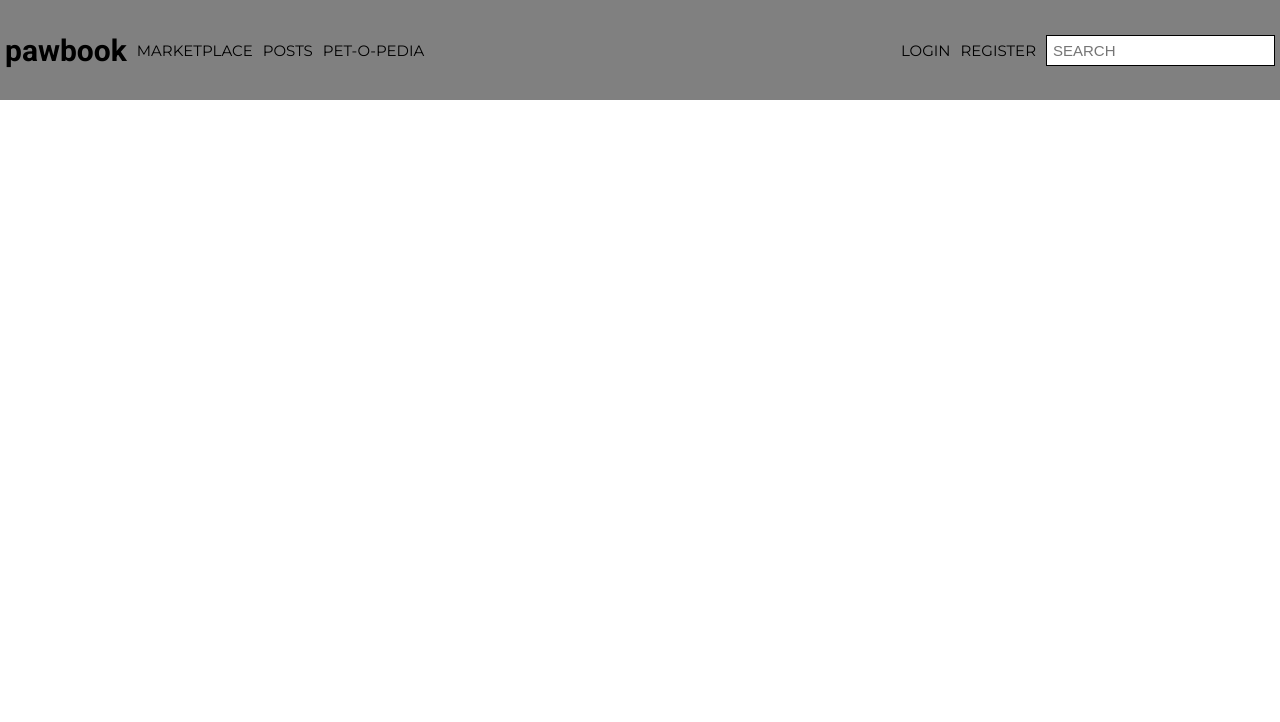
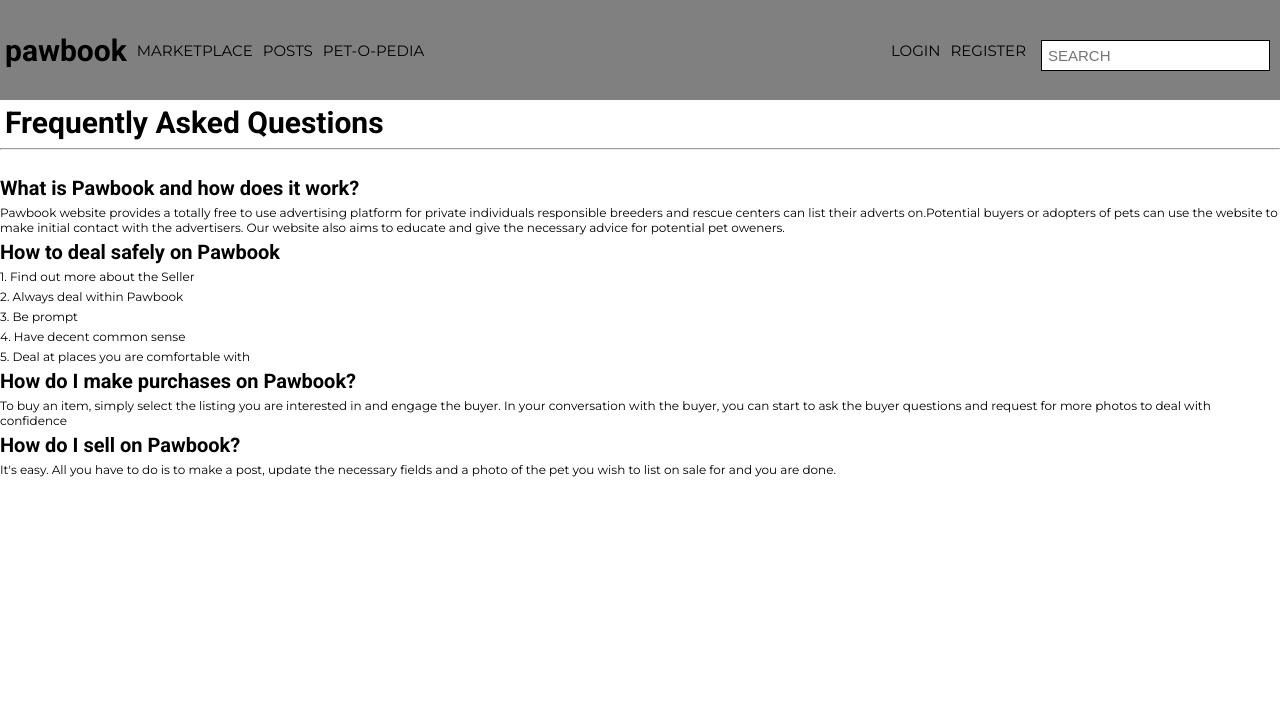
Before and after one commit to PeterDodd/pawbook_wad, a Django app: page /pawbook/faq/ in a window 1280 px wide. Shown: the top 722 px of the page. Run offline with Django 3.2, Linux system fonts and the light colour scheme.

Commit message:
General Search Functionality is working however it is in sync with the market search functionality and it is not performing the intended output. (Will continue to work on this) - Added the Html template for FAQ page.

```diff
--- a/templates/pawbook/bases/base.html
+++ b/templates/pawbook/bases/base.html
@@ -57,7 +57,10 @@
 
 
 				<div class="element">
-					<input type="text" placeholder="SEARCH">
+                    <form method = "GET" action = ''>
+                        <input type = 'text' name = 'query' placeholder = 'SEARCH'/>
+                    </form>
+					<!--<input type="text" placeholder="SEARCH">-->
 				</div>
 			</div>
 		</div>
--- a/templates/pawbook/bases/baseNoPetInfo.html
+++ b/templates/pawbook/bases/baseNoPetInfo.html
@@ -58,7 +58,9 @@
 
 
 				<div class="element">
-					<input type="text" placeholder="SEARCH">
+					<form method = "GET" action = ''>
+                        <input type = 'text' name = 'query' placeholder = 'SEARCH'/>
+                    </form>
 				</div>
 			</div>
 		</div>
--- a/templates/pawbook/bases/baseNoPetOrMarket.html
+++ b/templates/pawbook/bases/baseNoPetOrMarket.html
@@ -58,9 +58,11 @@
 
 
 				<div class="element">
-					<input type="text" placeholder="SEARCH">
+					<form method = "GET" action = ''>
+                        <input type = 'text' name = 'query' placeholder = 'SEARCH'/>
+                    </form>
 				</div>
-			</div>
+				</div>
 		</div>
 
 		<div class="content_body">
--- a/templates/pawbook/faq.html
+++ b/templates/pawbook/faq.html
@@ -10,5 +10,84 @@
 {% endblock %}
 
 {% block body_block %}
+<div class="container">
+    <div class="row">
+        <div class="col-md-offset-1 col-md-10">
+            <h2 class=" text-white" >Frequently Asked Questions</h2>
+            <hr></br>
+
+            <div class="panel-group" >
+                <div class="panel panel-default">
+
+                    <div class="panel-heading"  >
+                        <h3 class="panel-title">
+                                What is Pawbook and how does it work?
+                                <span> </span>
+                            </a>
+                        </h3>
+                    </div>
+                        <div class="panel-body">
+                            <p>Pawbook website provides a totally free to use advertising platform for private individuals
+                                responsible breeders and rescue centers can list their adverts on.Potential buyers or adopters
+                                of pets can use the website to make initial contact with the advertisers. Our website also aims to
+                                educate and give the necessary advice for potential pet oweners.</p>
+                        </div>
+                    </div>
+                </div>
+
+                <div class="panel panel-default">
+                        <h3 class="panel-title">
+                                How to deal safely on Pawbook
+                                <span> </span>
+                            </a>
+                        </h3>
+                    </div>
+                        <div class="panel-body">
+                            <p>1. Find out more about the Seller</p>
+                              <p>  2. Always deal within Pawbook</p>
+                               <p> 3. Be prompt</p>
+                               <p> 4. Have decent common sense</p>
+                               <p> 5. Deal at places you are comfortable with
+                                   </p>
+                        </div>
+                    </div>
+                </div>
+
+                <div class="panel panel-default">
+                    <div class="panel-heading"  >
+                        <h3 class="panel-title">
+                                How do I make purchases on Pawbook?
+                                <span> </span>
+                            </a>
+                        </h3>
+                    </div>
+                    <div  class="panel-collapse collapse" >
+                        <div class="panel-body">
+                            <p>To buy an item, simply select the listing you are interested in and engage the buyer.
+                                In your conversation with the buyer, you can start to ask the buyer questions and
+                                request for more photos to deal with confidence</p>
+                        </div>
+                    </div>
+                </div>
+                <div class="panel panel-default">
+                    <div class="panel-heading">
+                        <h3 class="panel-title">
+                                How do I sell on Pawbook?
+                                <span> </span>
+                            </a>
+                        </h3>
+                    </div>
+                    <div  class="panel-collapse collapse" >
+                        <div class="panel-body">
+                            <p>It's easy. All you have to do is to make a post, update the necessary fields and a photo
+                            of the pet you wish to list on sale for and you are done.</p>
+                        </div>
+                    </div>
+                </div>
+            </div>
+        </div>
+    </div>
+</div>
+
 
 {% endblock %}
```
